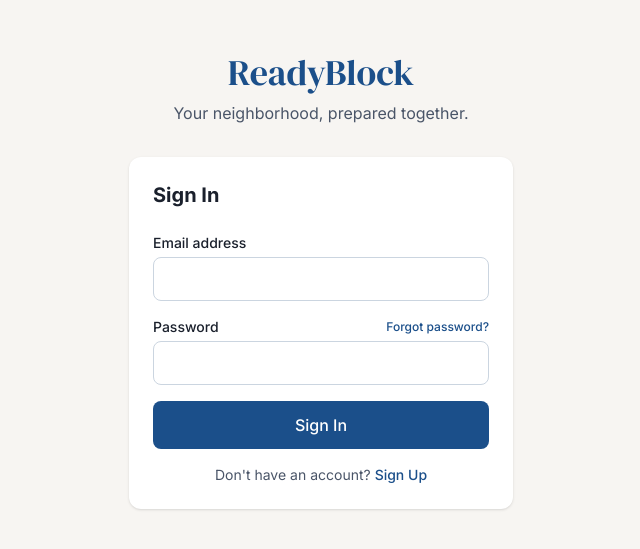
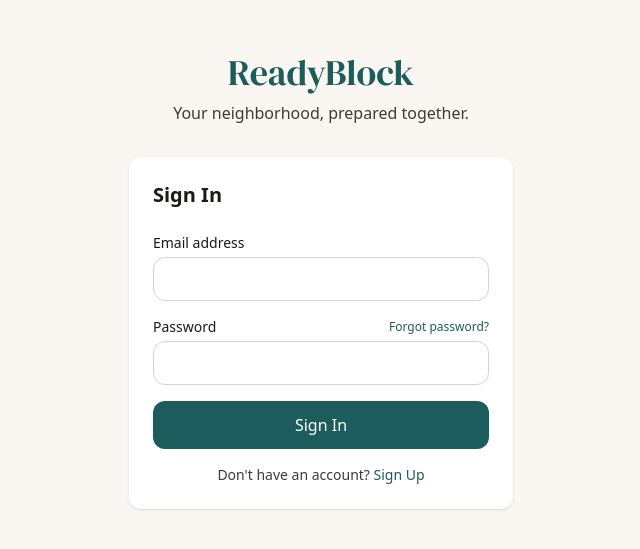
Before and after one commit to SirPsycho828/ReadyBlock, a React (Vite) app: page /auth/sign-in in a window 1280 px wide. Shown: the part 119-668 px from the top of the page, without its empty margins (319-959 px from the left). Built offline with nearby package versions, Linux system fonts and the light colour scheme; no server answers.

Commit message:
style: add Leaflet dark theme CSS overrides

```diff
--- a/src/index.css
+++ b/src/index.css
@@ -1,13 +1,241 @@
 @import "tailwindcss";
+@import "tw-animate-css";
 
-/* Base styles */
+@custom-variant dark (&:is(.dark *));
+
+/* ============================================
+   SHADCN THEME → TAILWIND v4 MAPPING
+   Maps semantic CSS vars to Tailwind color utilities.
+   e.g. bg-primary → --color-primary → var(--primary)
+   ============================================ */
+@theme inline {
+  --color-background: var(--background);
+  --color-foreground: var(--foreground);
+  --color-card: var(--card);
+  --color-card-foreground: var(--card-foreground);
+  --color-popover: var(--popover);
+  --color-popover-foreground: var(--popover-foreground);
+  --color-primary: var(--primary);
+  --color-primary-foreground: var(--primary-foreground);
+  --color-secondary: var(--secondary);
+  --color-secondary-foreground: var(--secondary-foreground);
+  --color-muted: var(--muted);
+  --color-muted-foreground: var(--muted-foreground);
+  --color-accent: var(--accent);
+  --color-accent-foreground: var(--accent-foreground);
+  --color-destructive: var(--destructive);
+  --color-destructive-foreground: var(--destructive-foreground);
+  --color-border: var(--border);
+  --color-input: var(--input);
+  --color-ring: var(--ring);
+
+  /* Brand-specific colors for direct use */
+  --color-teal-50: #E6F3F0;
+  --color-teal-100: #D4EDE9;
+  --color-teal-200: #A8D8D0;
+  --color-teal-300: #7BBFB5;
+  --color-teal-400: #4DB8A0;
+  --color-teal-500: #2D8A7A;
+  --color-teal-600: #1D5C5C;
+  --color-teal-700: #1A4A4A;
+  --color-teal-800: #0D2B2B;
+  --color-teal-900: #0A2424;
+  --color-amber-50: #FDF3E3;
+  --color-amber-100: #FAE5C0;
+  --color-amber-200: #F5D8A8;
+  --color-amber-300: #EFC078;
+  --color-amber-400: #E8A830;
+  --color-amber-500: #D08A28;
+  --color-amber-600: #C4782A;
+  --color-amber-700: #A86020;
+  --color-amber-800: #7A4A10;
+  --color-amber-900: #3A2000;
+  --color-coral-600: #E05C3A;
+  --color-coral-50: #FBEAE7;
+  --color-ink: #1C1917;
+  --color-ink-soft: #3D3B38;
+  --color-paper: #FAF7F2;
+  --color-paper-mid: #F5F0E8;
+  --color-storm-deep: #0D2B2B;
+  --color-storm-surface: #1A4A4A;
+  --color-moonlight: #F0EDE6;
+
+  /* Radius */
+  --radius-sm: calc(var(--radius) - 4px);
+  --radius-md: calc(var(--radius) - 2px);
+  --radius-lg: var(--radius);
+  --radius-xl: calc(var(--radius) + 4px);
+  --radius-2xl: calc(var(--radius) + 8px);
+
+  /* Font families */
+  --font-sans: 'DM Sans', system-ui, sans-serif;
+  --font-serif: 'DM Serif Display', Georgia, serif;
+  --font-mono: 'DM Mono', 'Courier New', monospace;
+}
+
+/* ============================================
+   BLUE SKY MODE (Light) — Default
+   Brand: Hearthstone bg, Block Teal primary,
+   Appalachian Amber accent, Smokehouse text
+   ============================================ */
+:root {
+  --radius: 0.75rem;
+
+  /* Surfaces */
+  --background: #FAF7F2;
+  --foreground: #1C1917;
+  --card: #FFFFFF;
+  --card-foreground: #1C1917;
+  --popover: #FFFFFF;
+  --popover-foreground: #1C1917;
+
+  /* Brand primary — Block Teal */
+  --primary: #1D5C5C;
+  --primary-foreground: #FAF7F2;
+
+  /* Secondary — Morning Mist */
+  --secondary: #E6F3F0;
+  --secondary-foreground: #1D5C5C;
+
+  /* Muted */
+  --muted: #F5F0E8;
+  --muted-foreground: #6B7280;
+
+  /* Accent — Amber for hover/interactive */
+  --accent: #F5F0E8;
+  --accent-foreground: #1C1917;
+
+  /* Destructive — Coral */
+  --destructive: #E05C3A;
+  --destructive-foreground: #FFFFFF;
+
+  /* Borders & Inputs */
+  --border: #D8D4CC;
+  --input: #D8D4CC;
+  --ring: #1D5C5C;
+
+  /* Legacy tokens for existing components */
+  --color-surface-app: #FAF7F2;
+  --color-surface-primary: #FFFFFF;
+  --color-surface-secondary: #F5F0E8;
+  --color-text-primary: #1C1917;
+  --color-text-secondary: #3D3B38;
+  --color-text-inverse: #FAF7F2;
+  --color-brand-primary: #1D5C5C;
+  --color-brand-secondary: #2D8A7A;
+  --color-accent-brand: #C4782A;
+  --color-border-default: #D8D4CC;
+  --color-border-focus: #1D5C5C;
+  --color-status-confirmed: #2D8A7A;
+  --color-status-alert: #E05C3A;
+  --color-status-alert-bg: #FBEAE7;
+  --color-status-caution: #E8A830;
+  --color-status-neutral: #95A5A6;
+
+  /* Shadows */
+  --shadow-sm: 0 1px 2px 0 rgb(0 0 0 / 0.05);
+  --shadow-md: 0 4px 6px -1px rgb(0 0 0 / 0.08), 0 2px 4px -2px rgb(0 0 0 / 0.05);
+  --shadow-lg: 0 10px 15px -3px rgb(0 0 0 / 0.08), 0 4px 6px -4px rgb(0 0 0 / 0.04);
+
+  /* Spacing */
+  --space-xs: 4px;
+  --space-sm: 8px;
+  --space-md: 16px;
+  --space-lg: 24px;
+  --space-xl: 32px;
+  --space-2xl: 48px;
+  --space-3xl: 64px;
+
+  /* Radius */
+  --radius-community: 12px;
+  --radius-city: 4px;
+  --radius-full: 9999px;
+
+  /* Animation */
+  --duration-fast: 150ms;
+  --duration-base: 250ms;
+  --duration-slow: 400ms;
+  --duration-crawl: 600ms;
+
+  /* Typography */
+  --font-display: 'DM Serif Display', Georgia, serif;
+  --font-body: 'DM Sans', system-ui, sans-serif;
+  --font-code: 'DM Mono', 'Courier New', monospace;
+}
+
+/* ============================================
+   STORM MODE (Dark) — Emergency-inspired
+   Brand: Storm Deep bg, Signal teal primary,
+   Alert Amber accent, Moonlight text
+   ============================================ */
+.dark {
+  /* Surfaces */
+  --background: #0D2B2B;
+  --foreground: #F0EDE6;
+  --card: #1A4A4A;
+  --card-foreground: #F0EDE6;
+  --popover: #1A4A4A;
+  --popover-foreground: #F0EDE6;
+
+  /* Brand primary — Signal Teal */
+  --primary: #4DB8A0;
+  --primary-foreground: #0A2424;
+
+  /* Secondary */
+  --secondary: #0A2424;
+  --secondary-foreground: #A8D8D0;
+
+  /* Muted */
+  --muted: #1A4A4A;
+  --muted-foreground: rgba(240, 237, 230, 0.55);
+
+  /* Accent */
+  --accent: #1A4A4A;
+  --accent-foreground: #F0EDE6;
+
+  /* Destructive — Coral */
+  --destructive: #E05C3A;
+  --destructive-foreground: #FFFFFF;
+
+  /* Borders & Inputs */
+  --border: rgba(77, 184, 160, 0.15);
+  --input: rgba(77, 184, 160, 0.2);
+  --ring: #4DB8A0;
+
+  /* Legacy tokens */
+  --color-surface-app: #0D2B2B;
+  --color-surface-primary: #1A4A4A;
+  --color-surface-secondary: #0A2424;
+  --color-text-primary: #F0EDE6;
+  --color-text-secondary: rgba(240, 237, 230, 0.7);
+  --color-text-inverse: #0D2B2B;
+  --color-brand-primary: #4DB8A0;
+  --color-brand-secondary: #2D8A7A;
+  --color-accent-brand: #E8A830;
+  --color-border-default: rgba(77, 184, 160, 0.15);
+  --color-border-focus: #4DB8A0;
+  --color-status-confirmed: #4DB8A0;
+  --color-status-alert: #E05C3A;
+  --color-status-alert-bg: rgba(224, 92, 58, 0.15);
+  --color-status-caution: #E8A830;
+  --color-status-neutral: #95A5A6;
+
+  /* Shadows */
+  --shadow-sm: 0 1px 2px 0 rgb(0 0 0 / 0.2);
+  --shadow-md: 0 4px 6px -1px rgb(0 0 0 / 0.3);
+  --shadow-lg: 0 10px 15px -3px rgb(0 0 0 / 0.3);
+}
+
+/* ============================================
+   BASE STYLES
+   ============================================ */
 body {
   margin: 0;
   font-family: var(--font-body);
   font-size: 16px;
   line-height: 1.5;
-  color: var(--color-text-primary);
-  background: var(--color-surface-app);
+  color: var(--foreground);
+  background: var(--background);
   -webkit-font-smoothing: antialiased;
   -moz-osx-font-smoothing: grayscale;
 }
@@ -16,7 +244,7 @@
   min-height: 100svh;
 }
 
-/* Ensure 16px minimum on inputs to prevent iOS zoom */
+/* Prevent iOS auto-zoom on inputs */
 input,
 select,
 textarea {
@@ -25,6 +253,68 @@
 
 /* Focus ring utility */
 *:focus-visible {
-  outline: 2px solid var(--color-border-focus);
+  outline: 2px solid var(--ring);
   outline-offset: 2px;
 }
+
+/* Respect reduced motion */
+@media (prefers-reduced-motion: reduce) {
+  :root {
+    --duration-fast: 0ms;
+    --duration-base: 0ms;
+    --duration-slow: 0ms;
+    --duration-crawl: 0ms;
+  }
+}
+
+/* ── Leaflet theme overrides ─────────────────────────────────────── */
+
+.leaflet-container {
+  font-family: var(--font-body);
+  border-radius: var(--radius);
+}
+
+/* Tooltips */
+.leaflet-tooltip {
+  background: var(--card);
+  color: var(--foreground);
+  border: 1px solid var(--border);
+  border-radius: calc(var(--radius) - 2px);
+  padding: 4px 8px;
+  font-size: 0.75rem;
+  box-shadow: 0 2px 8px rgba(0, 0, 0, 0.3);
+}
+
+.leaflet-tooltip-top::before { border-top-color: var(--border); }
+.leaflet-tooltip-bottom::before { border-bottom-color: var(--border); }
+.leaflet-tooltip-left::before { border-left-color: var(--border); }
+.leaflet-tooltip-right::before { border-right-color: var(--border); }
+
+/* Rally point labels */
+.rb-rally-label {
+  font-weight: 600;
+  font-size: 0.65rem;
+  white-space: nowrap;
+}
+
+/* Zoom controls */
+.leaflet-control-zoom a {
+  background: var(--card) !important;
+  color: var(--foreground) !important;
+  border-color: var(--border) !important;
+}
+
+.leaflet-control-zoom a:hover {
+  background: var(--accent) !important;
+}
+
+/* Attribution */
+.leaflet-control-attribution {
+  background: color-mix(in srgb, var(--card) 85%, transparent) !important;
+  color: var(--muted-foreground) !important;
+  font-size: 0.6rem !important;
+}
+
+.leaflet-control-attribution a {
+  color: var(--primary) !important;
+}
```
